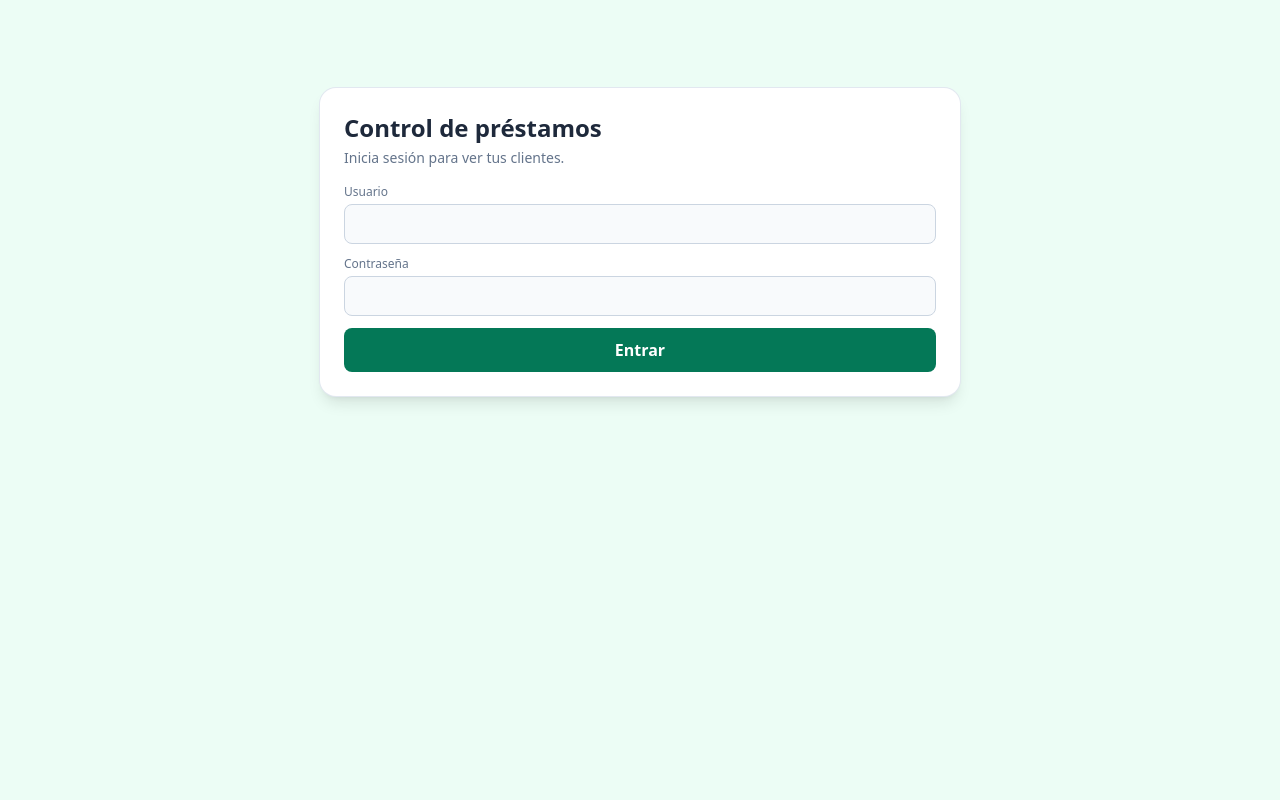
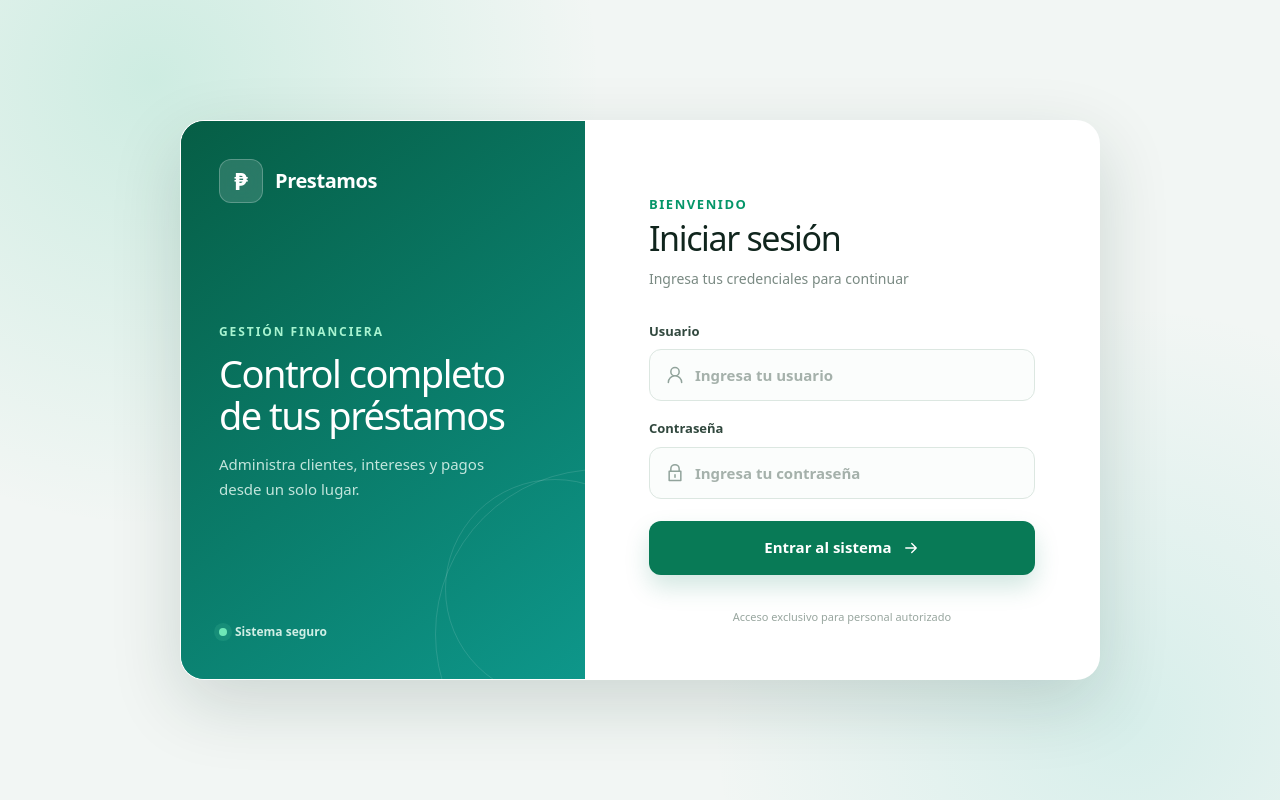
Before and after one commit to Luisrene12/PrestamosRene, a website: page public/index.html in a window 1280 px wide. Drawn offline with nearby package versions, Linux system fonts and the light colour scheme; no server answers.

Commit message:
Redisenar la pantalla de inicio de sesion
Co-authored-by: Copilot <223556219+Copilot@users.noreply.github.com>

```diff
--- a/public/index.html
+++ b/public/index.html
@@ -9,15 +9,48 @@
 </head>
 <body class="bg-emerald-50 dark:bg-slate-950 text-slate-800 dark:text-slate-100 font-sans antialiased">
 <main class="max-w-2xl mx-auto px-4 py-6">
-  <section id="login" class="mt-16 rounded-2xl bg-white dark:bg-slate-900 shadow-lg p-6 ring-1 ring-slate-200 dark:ring-slate-800">
-    <h1 class="text-2xl font-bold mb-1">Control de préstamos</h1>
-    <p class="text-sm text-slate-500 dark:text-slate-400 mb-4">Inicia sesión para ver tus clientes.</p>
-    <form id="login-form" class="space-y-3">
-      <label class="block text-xs font-medium text-slate-500 dark:text-slate-400">Usuario<input name="u" required autocomplete="username" class="inp"></label>
-      <label class="block text-xs font-medium text-slate-500 dark:text-slate-400">Contraseña<input name="p" type="password" required autocomplete="current-password" class="inp"></label>
-      <p id="login-error" hidden class="text-sm text-rose-600 dark:text-rose-400">Usuario o contraseña incorrectos.</p>
-      <button class="btn-p w-full">Entrar</button>
-    </form>
+  <section id="login" class="login-screen">
+    <div class="login-card">
+      <aside class="login-brand" aria-label="Información del sistema">
+        <div class="brand-mark">
+          <span class="brand-icon">₱</span>
+          <span>Prestamos</span>
+        </div>
+        <div class="brand-copy">
+          <p class="brand-kicker">Gestión financiera</p>
+          <h1>Control completo de tus préstamos</h1>
+          <p>Administra clientes, intereses y pagos desde un solo lugar.</p>
+        </div>
+        <div class="brand-status"><span></span> Sistema seguro</div>
+      </aside>
+
+      <div class="login-panel">
+        <div class="login-heading">
+          <p>Bienvenido</p>
+          <h2>Iniciar sesión</h2>
+          <span>Ingresa tus credenciales para continuar</span>
+        </div>
+        <form id="login-form" class="login-form">
+          <label for="login-user">Usuario
+            <div class="login-field">
+              <svg viewBox="0 0 24 24" aria-hidden="true"><path d="M20 21a8 8 0 0 0-16 0M12 13a5 5 0 1 0 0-10 5 5 0 0 0 0 10Z"/></svg>
+              <input id="login-user" name="u" required autocomplete="username" placeholder="Ingresa tu usuario">
+            </div>
+          </label>
+          <label for="login-password">Contraseña
+            <div class="login-field">
+              <svg viewBox="0 0 24 24" aria-hidden="true"><path d="M7 10V7a5 5 0 0 1 10 0v3M5 10h14v11H5V10Zm7 4v3"/></svg>
+              <input id="login-password" name="p" type="password" required autocomplete="current-password" placeholder="Ingresa tu contraseña">
+            </div>
+          </label>
+          <p id="login-error" hidden>Usuario o contraseña incorrectos.</p>
+          <button type="submit" class="login-submit">Entrar al sistema
+            <svg viewBox="0 0 24 24" aria-hidden="true"><path d="M5 12h14M13 6l6 6-6 6"/></svg>
+          </button>
+        </form>
+        <p class="login-footer">Acceso exclusivo para personal autorizado</p>
+      </div>
+    </div>
   </section>
 
   <section id="vista-lista" hidden>
--- a/public/styles.css
+++ b/public/styles.css
@@ -32,3 +32,221 @@ html{scroll-padding-top:env(safe-area-inset-top,0px)}
   .btn-s{border-color:#34d399;color:#6ee7b7}
   .btn-s:hover{background:#1e293b}
 }
+
+/* Inicio de sesión profesional */
+.login-screen{
+  position:fixed;
+  inset:0;
+  z-index:50;
+  display:grid;
+  place-items:center;
+  padding:24px;
+  background:
+    radial-gradient(circle at 12% 10%, rgba(16,185,129,.16), transparent 28rem),
+    radial-gradient(circle at 88% 90%, rgba(20,184,166,.12), transparent 26rem),
+    #f2f6f4;
+  color:#10251d;
+}
+.login-card{
+  width:min(920px,100%);
+  min-height:560px;
+  display:grid;
+  grid-template-columns:44% 56%;
+  overflow:hidden;
+  border:1px solid rgba(255,255,255,.9);
+  border-radius:24px;
+  background:#fff;
+  box-shadow:0 24px 70px rgba(15,49,36,.16);
+}
+.login-brand{
+  position:relative;
+  display:flex;
+  flex-direction:column;
+  justify-content:space-between;
+  padding:38px;
+  overflow:hidden;
+  color:#fff;
+  background:
+    linear-gradient(145deg,rgba(6,95,70,.94),rgba(13,148,136,.92)),
+    linear-gradient(135deg,#064e3b,#14b8a6);
+}
+.login-brand::before,.login-brand::after{
+  content:"";
+  position:absolute;
+  border-radius:999px;
+  border:1px solid rgba(255,255,255,.12);
+}
+.login-brand::before{width:330px;height:330px;right:-180px;bottom:-120px}
+.login-brand::after{width:220px;height:220px;right:-80px;bottom:-20px}
+.brand-mark{
+  display:flex;
+  align-items:center;
+  gap:12px;
+  position:relative;
+  z-index:1;
+  font-size:20px;
+  font-weight:800;
+  letter-spacing:-.02em;
+}
+.brand-icon{
+  display:grid;
+  place-items:center;
+  width:44px;
+  height:44px;
+  border:1px solid rgba(255,255,255,.24);
+  border-radius:12px;
+  background:rgba(255,255,255,.14);
+  font-size:24px;
+  backdrop-filter:blur(8px);
+}
+.brand-copy{position:relative;z-index:1;max-width:330px}
+.brand-kicker{
+  margin:0 0 12px;
+  color:#a7f3d0;
+  font-size:12px;
+  font-weight:800;
+  letter-spacing:.16em;
+  text-transform:uppercase;
+}
+.brand-copy h1{
+  margin:0 0 16px;
+  max-width:300px;
+  font-size:38px;
+  line-height:1.08;
+  letter-spacing:-.04em;
+}
+.brand-copy>p:last-child{
+  margin:0;
+  max-width:290px;
+  color:rgba(236,253,245,.82);
+  font-size:15px;
+  line-height:1.7;
+}
+.brand-status{
+  position:relative;
+  z-index:1;
+  display:flex;
+  align-items:center;
+  gap:8px;
+  color:rgba(236,253,245,.88);
+  font-size:12px;
+  font-weight:600;
+}
+.brand-status span{
+  width:8px;height:8px;
+  border-radius:50%;
+  background:#6ee7b7;
+  box-shadow:0 0 0 5px rgba(110,231,183,.12);
+}
+.login-panel{
+  display:flex;
+  flex-direction:column;
+  justify-content:center;
+  padding:58px 64px 38px;
+  background:#fff;
+}
+.login-heading{margin-bottom:32px}
+.login-heading p{
+  margin:0 0 6px;
+  color:#059669;
+  font-size:13px;
+  font-weight:800;
+  text-transform:uppercase;
+  letter-spacing:.12em;
+}
+.login-heading h2{
+  margin:0 0 8px;
+  color:#10251d;
+  font-size:34px;
+  line-height:1.1;
+  letter-spacing:-.04em;
+}
+.login-heading span{color:#7a8a83;font-size:14px}
+.login-form{display:flex;flex-direction:column;gap:18px}
+.login-form>label{
+  color:#31483e;
+  font-size:13px;
+  font-weight:700;
+}
+.login-field{
+  height:52px;
+  margin-top:8px;
+  display:flex;
+  align-items:center;
+  gap:10px;
+  padding:0 15px;
+  border:1px solid #dce7e1;
+  border-radius:12px;
+  background:#fbfdfc;
+  transition:.18s ease;
+}
+.login-field:focus-within{
+  border-color:#10b981;
+  background:#fff;
+  box-shadow:0 0 0 4px rgba(16,185,129,.1);
+}
+.login-field svg,.login-submit svg{
+  width:20px;height:20px;
+  fill:none;
+  stroke:currentColor;
+  stroke-width:1.8;
+  stroke-linecap:round;
+  stroke-linejoin:round;
+}
+.login-field svg{flex:none;color:#91a39b}
+.login-field input{
+  width:100%;
+  height:100%;
+  border:0;
+  outline:0;
+  background:transparent;
+  color:#10251d;
+  font-size:15px;
+}
+.login-field input::placeholder{color:#a5b1ab}
+#login-error{
+  margin:-6px 0 0;
+  padding:10px 12px;
+  border-radius:8px;
+  background:#fff1f2;
+  color:#be123c;
+  font-size:13px;
+}
+.login-submit{
+  height:54px;
+  margin-top:4px;
+  display:flex;
+  align-items:center;
+  justify-content:center;
+  gap:10px;
+  border:0;
+  border-radius:12px;
+  background:#087a56;
+  color:#fff;
+  font-size:15px;
+  font-weight:800;
+  cursor:pointer;
+  box-shadow:0 12px 24px rgba(8,122,86,.18);
+  transition:.18s ease;
+}
+.login-submit:hover{background:#066d4d;transform:translateY(-1px)}
+.login-submit:active{transform:translateY(0)}
+.login-submit svg{width:18px}
+.login-footer{
+  margin:34px 0 0;
+  color:#98a69f;
+  font-size:11px;
+  text-align:center;
+}
+@media(max-width:700px){
+  .login-screen{padding:14px}
+  .login-card{min-height:auto;grid-template-columns:1fr}
+  .login-brand{min-height:190px;padding:24px}
+  .brand-copy h1{font-size:25px;max-width:none}
+  .brand-copy>p:last-child,.brand-status{display:none}
+  .brand-kicker{margin-bottom:8px}
+  .login-panel{padding:34px 24px 24px}
+  .login-heading{margin-bottom:24px}
+  .login-heading h2{font-size:28px}
+  .login-footer{margin-top:24px}
+}
```
